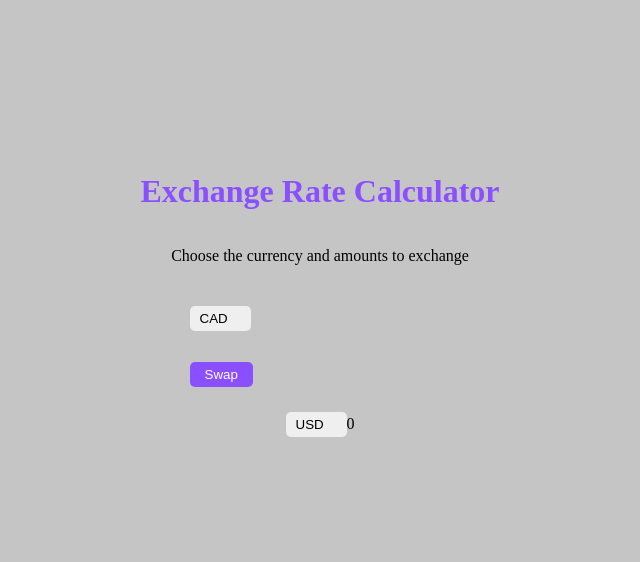
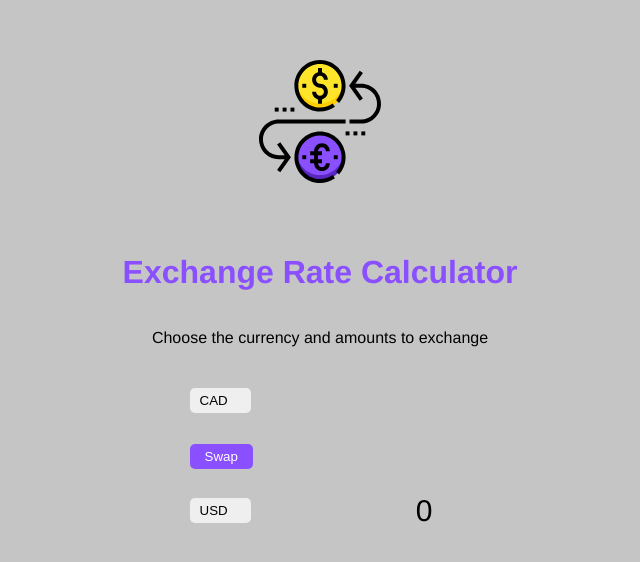
Before and after one commit to alexbmoreira/Exchange-Rate-Calculator, a plain HTML site: page index.html in a window 1280 px wide. Shown: the part 104-666 px from the top of the page, without its empty margins (320-960 px from the left). Drawn offline with Linux system fonts and the light colour scheme; no server answers.

Commit message:
Added new image as svg and updated styling

```diff
--- a/index.html
+++ b/index.html
@@ -10,6 +10,7 @@
 </head>
 
 <body>
+    <img src="image/image.svg" />
     <h1>Exchange Rate Calculator</h1>
     <p>Choose the currency and amounts to exchange</p>
     <div class="calculator">
--- a/style.css
+++ b/style.css
@@ -7,6 +7,7 @@
 
 body
 {
+    font-family: 'Franklin Gothic Medium', 'Arial Narrow', Arial, sans-serif;
     background-color: #C5C5C5;
     display: flex;
     flex-direction: column;
@@ -14,6 +15,12 @@ body
     align-items: center;
     justify-content: center;
     padding: 20px;
+}
+
+img
+{
+    width: 10%;
+    padding-bottom: 50px;
 }
 
 h1
@@ -55,14 +62,17 @@ p
     border-radius: 5px;
 }
 
-.currency input
+.currency input, .currency span
 {
+    font-family: 'Franklin Gothic Medium', 'Arial Narrow', Arial, sans-serif;
     background: transparent;
     border: 0;
     font-size: 30px;
     text-align: right;
     width: 200px;
 }
+
+.currency span { padding-right: 18px; }
 
 .swap
 {
```
Also changed, not shown: image/image.svg (added).
